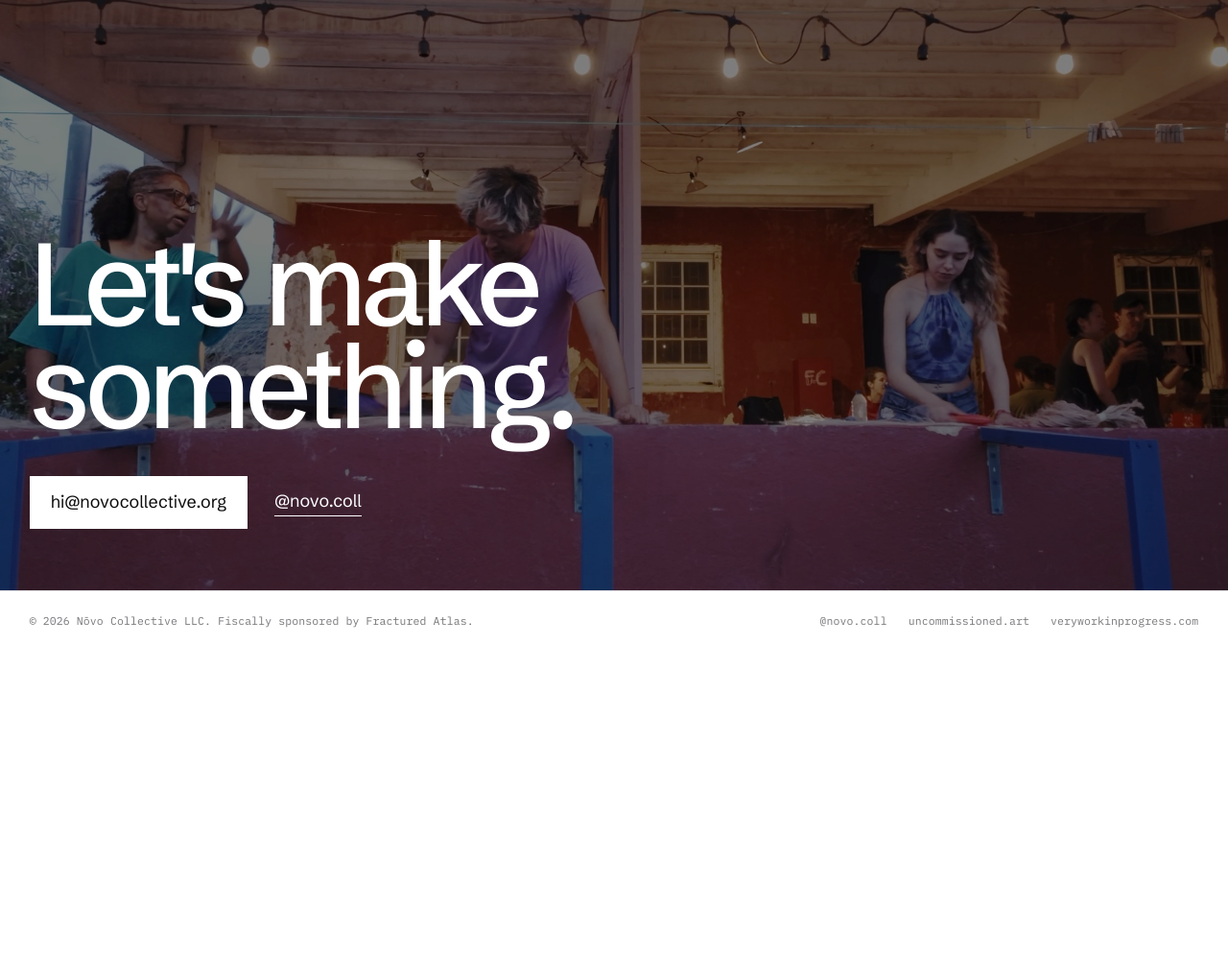
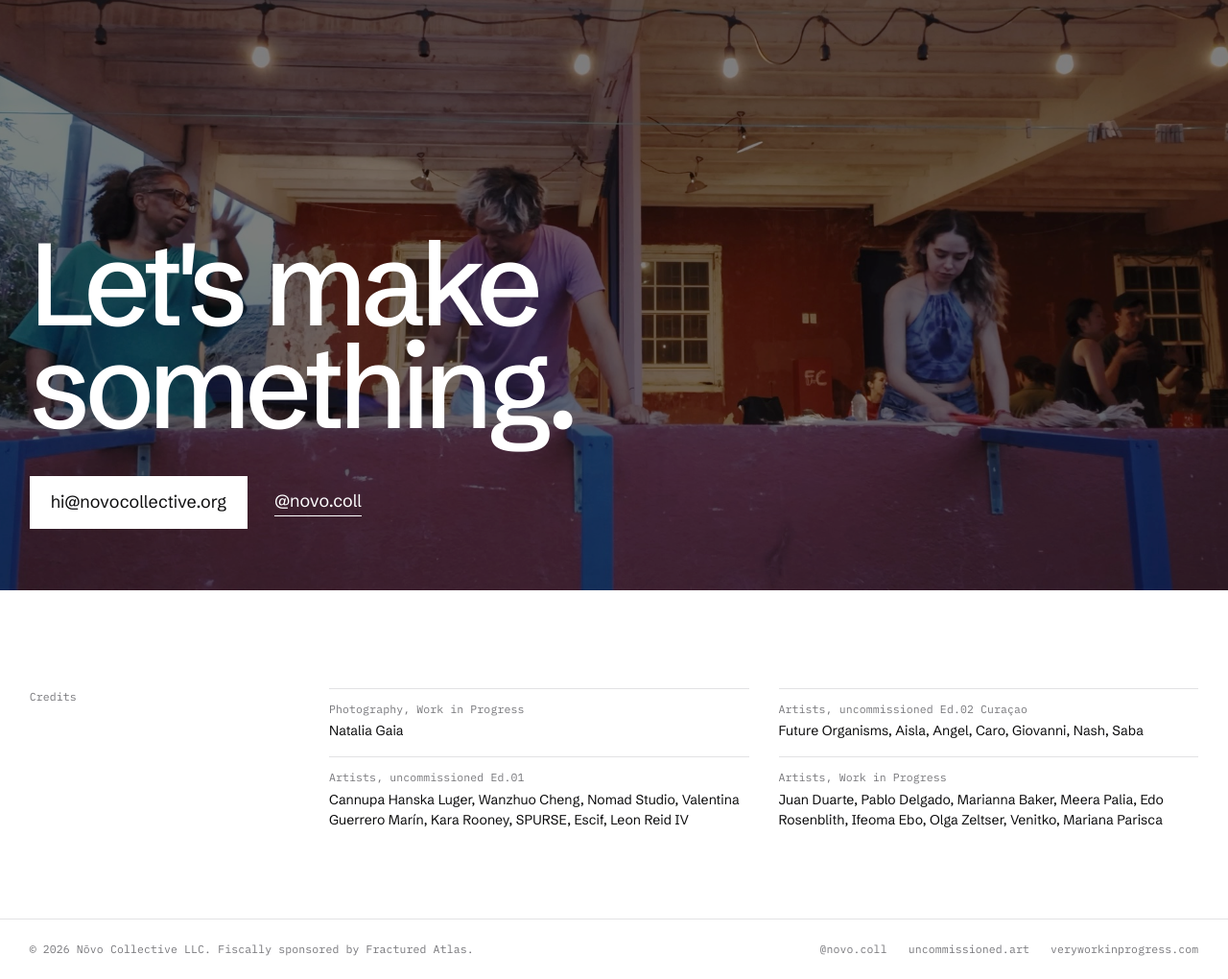
Before and after one commit to chuman-glitch/novocollective, a plain HTML site: page index.html in a window 1280 px wide. Shown: the part 9531-10551 px from the top of the page at 96% size. Before the commit the page ends 10208 px from the top, so only its background shows below. Drawn offline with Linux system fonts and the light colour scheme.

Commit message:
Credits section, Chuman role adds curatorial and marketing
Co-Authored-By: Claude Opus 5.5 <noreply@anthropic.com>

```diff
--- a/index.html
+++ b/index.html
@@ -237,8 +237,8 @@
         <div class="people">
           <div class="person">
             <p class="name">Chuman Zhang</p>
-            <p class="mono mute">Co-Founder · Production &amp; Sites</p>
-            <p>Runs production on the ground: finding sites, working with property owners and venues, and keeping the relationships that bring projects back.</p>
+            <p class="mono mute">Co-Founder · Curatorial, Production &amp; Sites</p>
+            <p>Shapes the curatorial and marketing direction, and runs production on the ground: finding sites, working with property owners and venues, and keeping the relationships that bring projects back.</p>
           </div>
           <div class="person">
             <p class="name">Jerry Guo</p>
@@ -338,6 +338,18 @@
       </div>
     </div>
   </section>
+
+<!-- credits -->
+  <section class="credits grid" id="credits">
+    <p class="no mono mute">Credits</p>
+    <dl class="cr">
+      <div><dt class="mono mute">Photography, Work in Progress</dt><dd>Natalia Gaia</dd></div>
+      <div><dt class="mono mute">Artists, uncommissioned Ed.02 Curaçao</dt><dd>Future Organisms, Aisla, Angel, Caro, Giovanni, Nash, Saba</dd></div>
+      <div><dt class="mono mute">Artists, uncommissioned Ed.01</dt><dd>Cannupa Hanska Luger, Wanzhuo Cheng, Nomad Studio, Valentina Guerrero Marín, Kara Rooney, SPURSE, Escif, Leon Reid IV</dd></div>
+      <div><dt class="mono mute">Artists, Work in Progress</dt><dd>Juan Duarte, Pablo Delgado, Marianna Baker, Meera Palia, Edo Rosenblith, Ifeoma Ebo, Olga Zeltser, Venitko, Mariana Parisca</dd></div>
+    </dl>
+  </section>
+<!-- /credits -->
 </main>
 
 <footer class="mono mute">
--- a/style.css
+++ b/style.css
@@ -206,5 +206,13 @@ figcaption{margin-top:10px}
 .btn{background:#fff;color:var(--ink);padding:14px 22px;transition:background .25s,color .25s}
 .btn:hover{background:var(--ink);color:#fff}
 
+/* credits */
+.credits{padding-block:clamp(64px,8vw,112px) clamp(48px,6vw,80px);row-gap:28px}
+.credits .no{grid-column:1/4}
+.cr{grid-column:4/13;display:grid;grid-template-columns:1fr 1fr;column-gap:var(--gutter)}
+.cr div{border-top:1px solid var(--rule);padding:12px 0 16px}
+.cr dt{margin-bottom:4px}
+.cr dd{font-size:14px;line-height:1.5;max-width:52ch}
+@media (max-width:800px){.credits .no,.cr{grid-column:1/-1}.cr{grid-template-columns:1fr}}
 footer{padding:22px var(--gutter);display:flex;justify-content:space-between;flex-wrap:wrap;gap:10px 28px;border-top:1px solid var(--rule)}
 footer nav{display:flex;gap:22px;flex-wrap:wrap}
```
